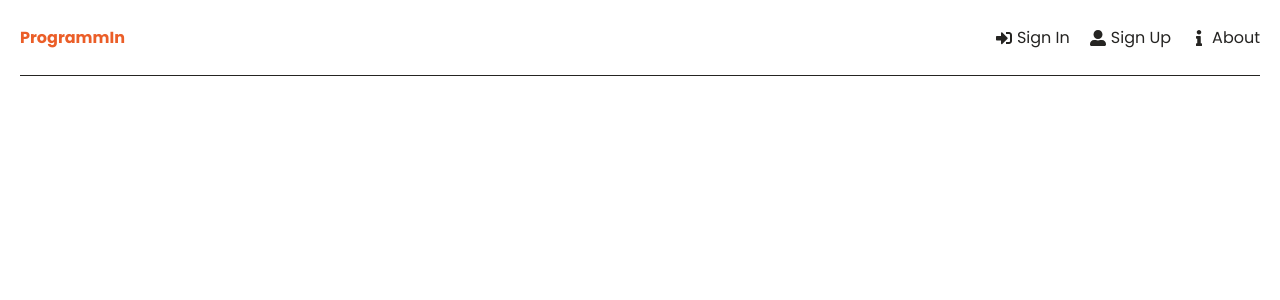
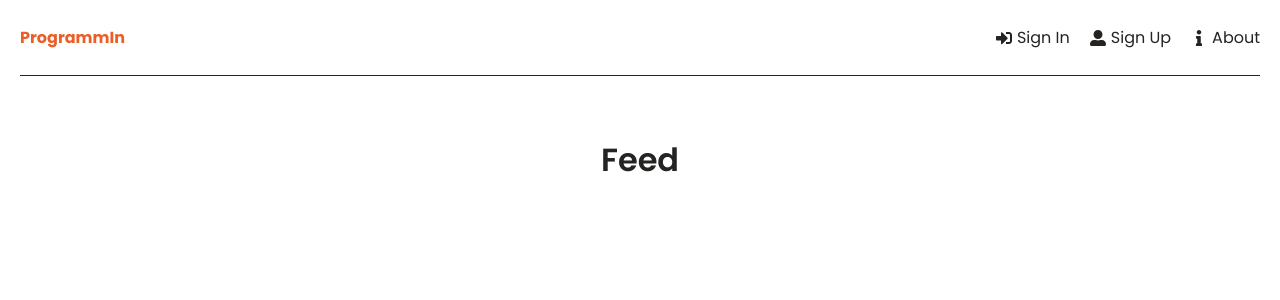
Before and after one commit to piotrd22/programmIn, a React (Create React App) app in the folder client/: page /feed in a window 1280 px wide. Shown: the top 300 px of the page. Built offline with nearby package versions, Linux system fonts and the light colour scheme.

Commit message:
removed unecessary imports etc

```diff
--- a/client/src/App.js
+++ b/client/src/App.js
@@ -4,6 +4,7 @@ import About from "./pages/About";
 import Signin from "./pages/Signin";
 import Signup from "./pages/Signup";
 import Header from "./components/Header";
+import Feed from "./pages/Feed";
 
 function App() {
   return (
@@ -15,6 +16,7 @@ function App() {
             <Route path="/" element={<Signin />} />
             <Route path="/about" element={<About />} />
             <Route path="/signup" element={<Signup />} />
+            <Route path="/feed" element={<Feed />} />
           </Routes>
         </div>
       </Router>
--- a/client/src/pages/About.jsx
+++ b/client/src/pages/About.jsx
@@ -1,5 +1,3 @@
-import React from "react";
-
 function About() {
   return (
     <div>
--- /dev/null
+++ b/client/src/pages/Feed.jsx
@@ -0,0 +1,9 @@
+function Feed() {
+  return (
+    <div>
+      <h1>Feed</h1>
+    </div>
+  );
+}
+
+export default Feed;
--- a/client/src/pages/Signin.jsx
+++ b/client/src/pages/Signin.jsx
@@ -12,7 +12,7 @@ function Signin() {
   const dispatch = useDispatch();
   const navigate = useNavigate();
 
-  const { isLoading } = useSelector((state) => state.auth);
+  const { isLoading, user } = useSelector((state) => state.auth);
 
   const validate = (values) => {
     const errors = {};
@@ -55,7 +55,7 @@ function Signin() {
         .unwrap()
         .then(() => {
           reset();
-          navigate("/info");
+          navigate("/feed");
         })
         .catch((error) => {
           const arr = error.split(" ");
```
